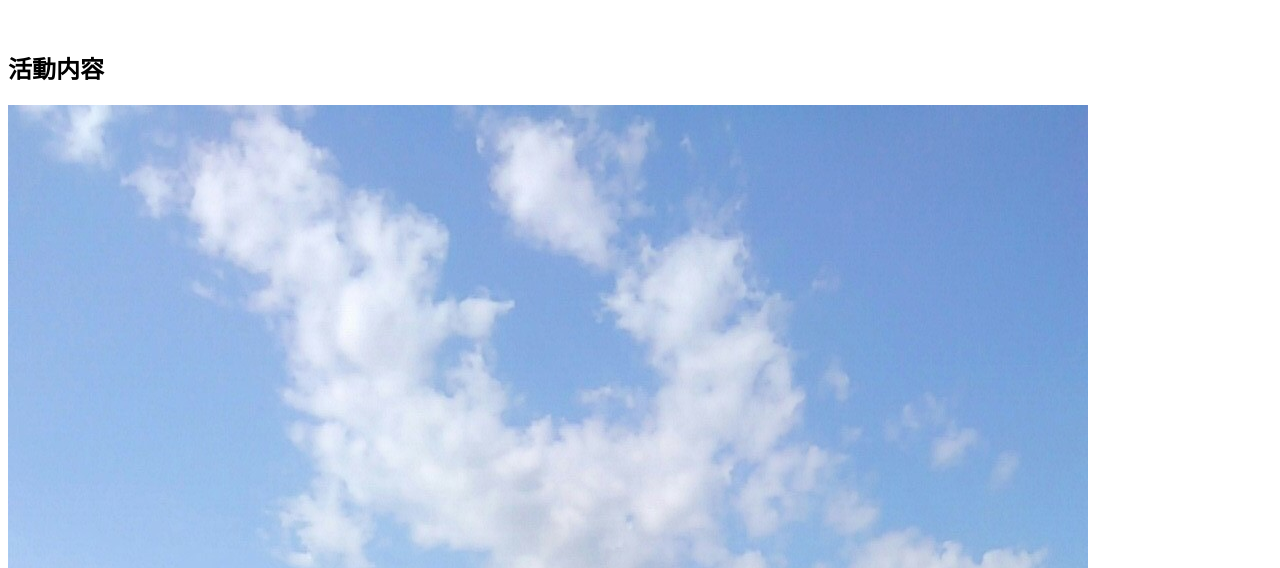
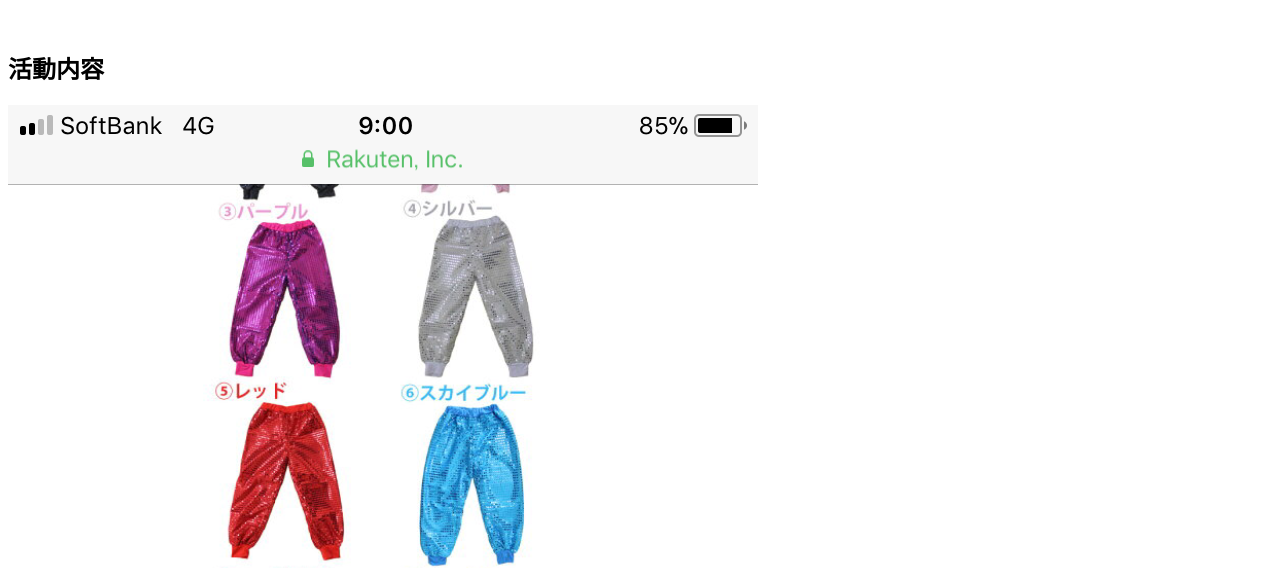
Before and after one commit to coriushu0618/practice_html, a plain HTML site: page index.html in a window 1280 px wide. Shown: the part 199-767 px from the top of the page. Drawn offline with Linux system fonts and the light colour scheme.

Commit message:
Update index.html

```diff
--- a/index.html
+++ b/index.html
@@ -9,7 +9,7 @@
 <body>
   <h1>茨城大学　乗馬同好会へようこそ</h1>
   <h2>活動内容</h2>
-  <img src="practice_html/20180403_161047162_iOS.jpg">
+  <img src="practice_html/20180930_000004000_iOS.png">
   <hooter>
   <a href="https://iuj08.exblog.jp/">ブログ</a>
   <a href="http://www.turnier-stall.com/">活動場所</a>
```
